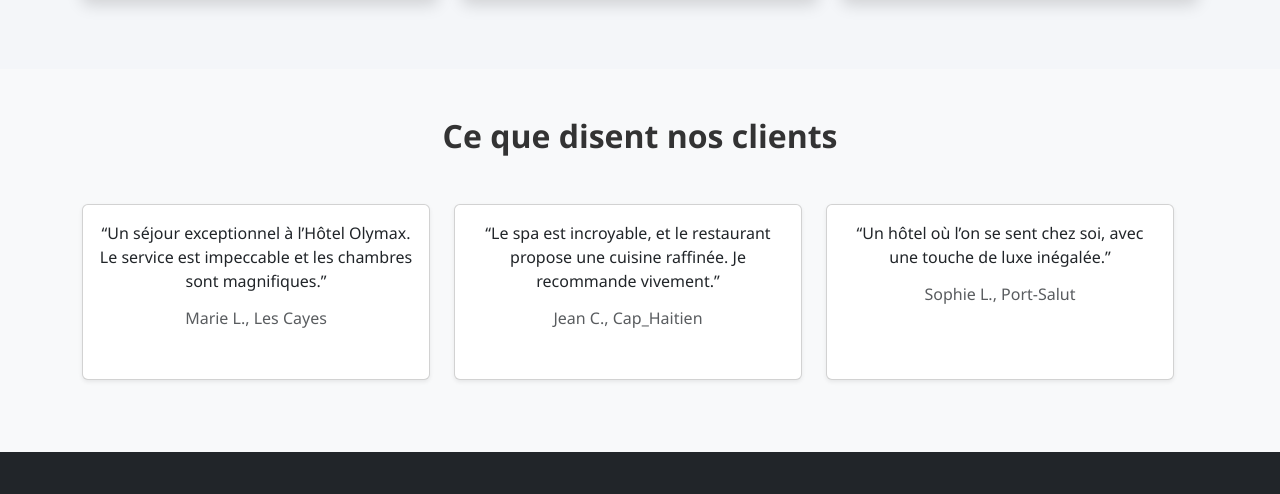
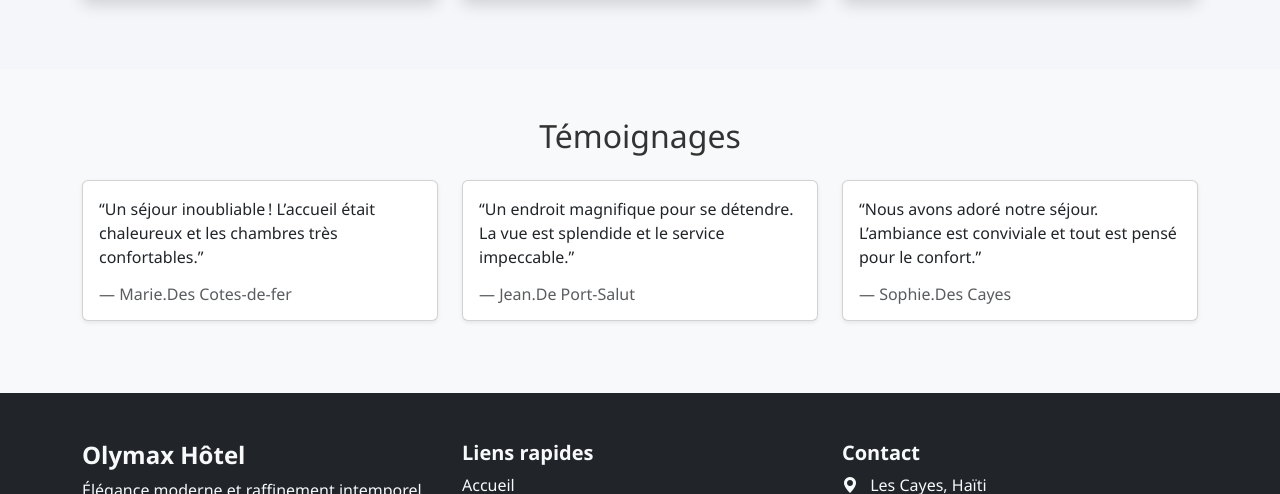
Before and after one commit to olvydad/Devoir-html, a plain HTML site: page index.html in a window 1280 px wide. Shown: the part 1879-2373 px from the top of the page. Drawn offline with nearby package versions, Linux system fonts and the light colour scheme.

Commit message:
reconnexion

```diff
--- a/index.html
+++ b/index.html
@@ -208,46 +208,47 @@
                     </div>
                 </div>
             </div>
-
-            <section class="py-5 bg-light" id="temoignages">
+<section class="py-5 bg-light">
   <div class="container">
-    <h2 class="fw-bold text-center mb-5">Ce que disent nos clients</h2>
-    <div class="row" id="card">
-
+    <h2 class="text-center mb-4">Témoignages</h2>
+    <div class="row">
       <!-- Témoignage 1 -->
-      <div class="col-md-4 mb-4">
+      <div class="col-lg-4 col-md-6 col-sm-12 mb-4">
         <div class="card h-100 shadow-sm">
-          <div class="card-body text-center">
-            <p class="card-text">“Un séjour exceptionnel à l’Hôtel Olymax. Le service est impeccable et les chambres sont magnifiques.”</p>
-            <h6 class="card-subtitle mt-3 text-muted">Marie L., Les Cayes</h6>
+          <div class="card-body">
+            <p class="card-text">
+              “Un séjour inoubliable ! L’accueil était chaleureux et les chambres très confortables.”
+            </p>
+            <h6 class="card-subtitle text-muted mt-3">— Marie.Des Cotes-de-fer</h6>
           </div>
         </div>
       </div>
-
       <!-- Témoignage 2 -->
-      <div class="col-md-4 mb-4">
+      <div class="col-lg-4 col-md-6 col-sm-12 mb-4">
         <div class="card h-100 shadow-sm">
-          <div class="card-body text-center">
-            <p class="card-text">“Le spa est incroyable, et le restaurant propose une cuisine raffinée. Je recommande vivement.”</p>
-            <h6 class="card-subtitle mt-3 text-muted">Jean C., Cap_Haitien</h6>
+          <div class="card-body">
+            <p class="card-text">
+              “Un endroit magnifique pour se détendre. La vue est splendide et le service impeccable.”
+            </p>
+            <h6 class="card-subtitle text-muted mt-3">— Jean.De Port-Salut</h6>
           </div>
         </div>
       </div>
-
       <!-- Témoignage 3 -->
-      <div class="col-md-4 mb-4">
+      <div class="col-lg-4 col-md-6 col-sm-12 mb-4">
         <div class="card h-100 shadow-sm">
-          <div class="card-body text-center">
-            <p class="card-text">“Un hôtel où l’on se sent chez soi, avec une touche de luxe inégalée.”</p>
-            <h6 class="card-subtitle mt-3 text-muted">Sophie L., Port-Salut</h6>
+          <div class="card-body">
+            <p class="card-text">
+              “Nous avons adoré notre séjour. L’ambiance est conviviale et tout est pensé pour le confort.”
+            </p>
+            <h6 class="card-subtitle text-muted mt-3">— Sophie.Des Cayes</h6>
           </div>
         </div>
       </div>
-
     </div>
   </div>
 </section>
-
+</section>
     </main>
 </body>
 
```
